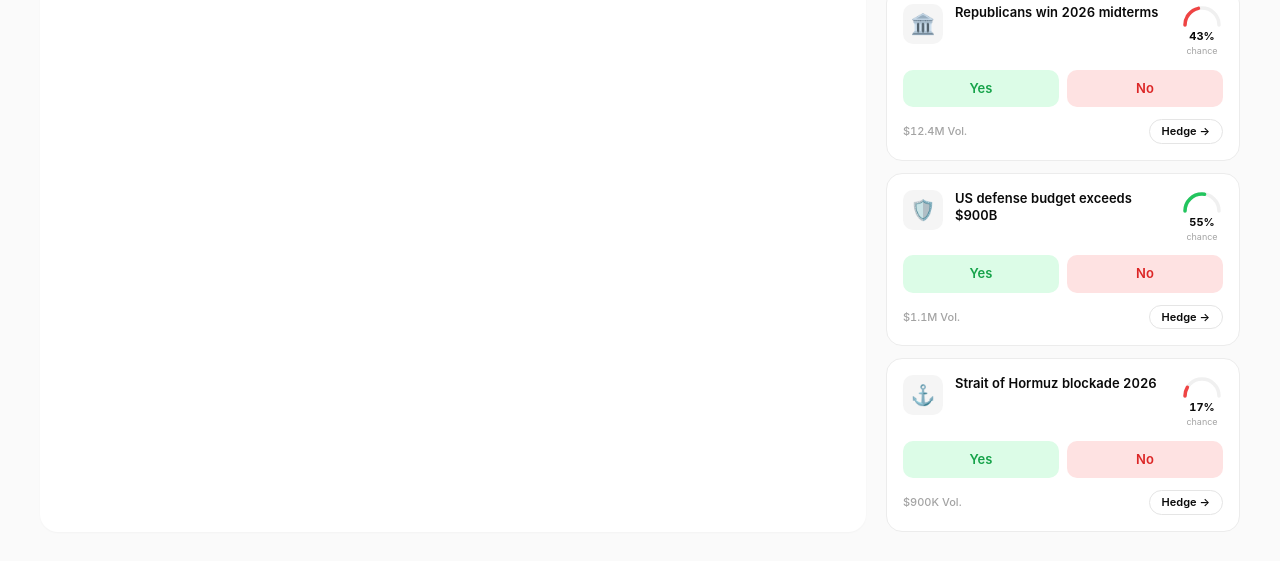
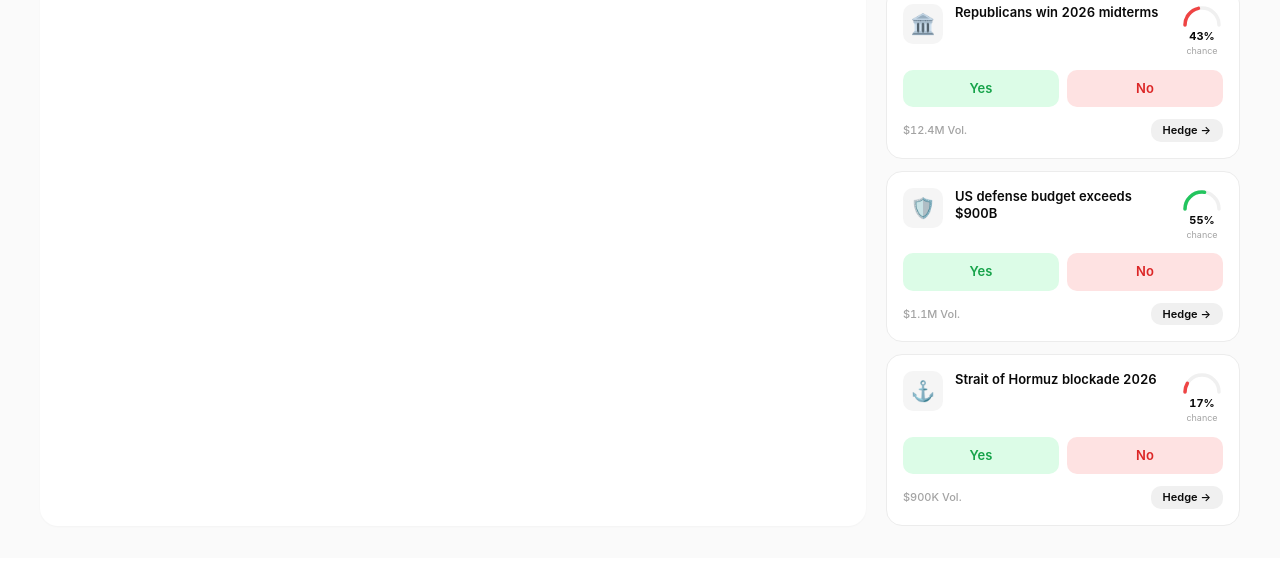
Before and after one commit to Anastasios-Vlachmpeis/hedgY, a Next.js app in the folder web/: page /trade in a window 1280 px wide. Shown: the part 239-800 px from the top of the page. Built offline with nearby package versions, Linux system fonts and the light colour scheme; a web font is replaced by a local one.

Commit message:
fix(trade): Hedge button — rounded-[10px] grey bg black text matching YES/NO corners
Co-Authored-By: Claude Sonnet 4.6 <noreply@anthropic.com>

```diff
--- a/web/app/trade/page.tsx
+++ b/web/app/trade/page.tsx
@@ -113,7 +113,7 @@ function RiskCard({ r }: { r: (typeof LMT_RISKS)[0] }) {
         </span>
         <Link
           href={`/structure?from=${r.hedgeFrom}`}
-          className="rounded-full border border-[#e5e5e5] bg-white px-3 py-[3px] text-[11px] font-semibold text-[#0a0a0a] transition-colors hover:border-[#0a0a0a]"
+          className="rounded-[10px] bg-[#f0f0f0] px-3 py-[3px] text-[11px] font-semibold text-[#0a0a0a] transition-colors hover:bg-[#e5e5e5]"
         >
           Hedge →
         </Link>
```
